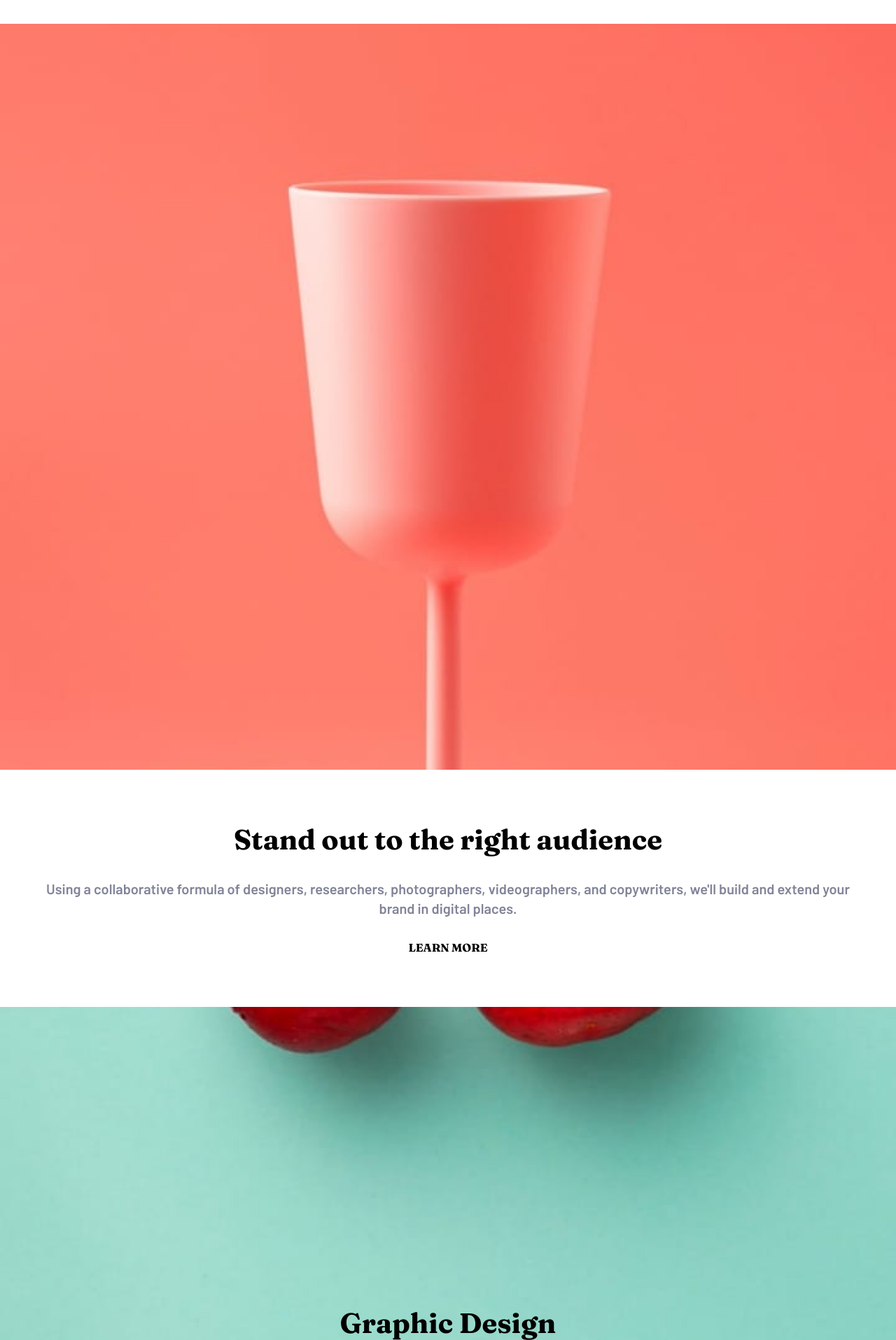
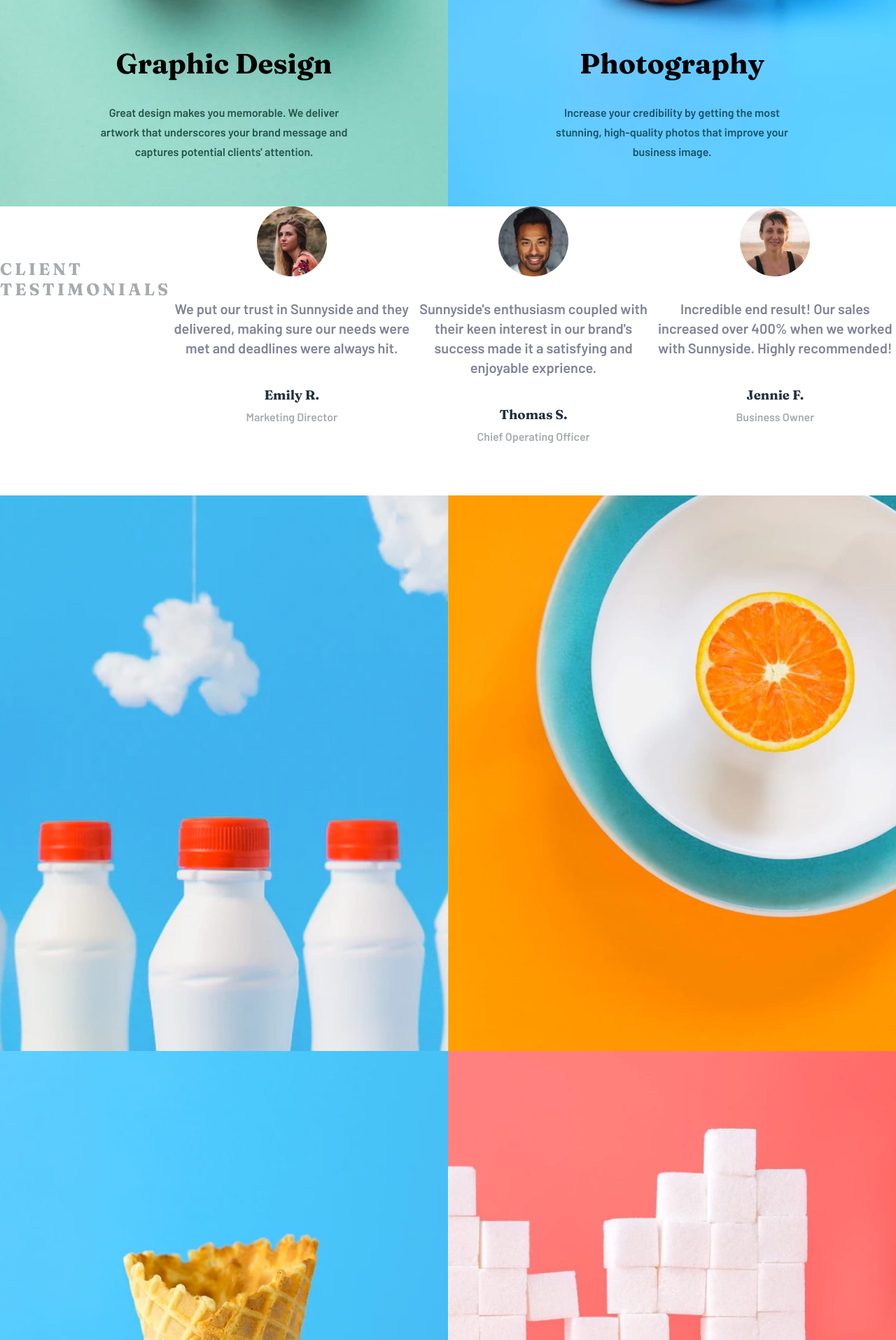
Before and after one commit to joegiuffrida/sunnyside-agency-landing-page, a Next.js app: page / in a window 1280 px wide. Shown: the part 2102-4017 px from the top of the page at 70% size. Built offline with nearby package versions, Linux system fonts and the light colour scheme.

Commit message:
benefits container desktop structure and order of divs

```diff
--- a/components/layout/Nav.js
+++ b/components/layout/Nav.js
@@ -11,7 +11,7 @@ const Nav = () => {
   return (
     <div className={styles.navContainer}>
       <div className={styles.navLogo}>
-        <a>sunnyside</a>
+        <a href="#">sunnyside</a>
       </div>
       <div className={styles.mobileNavHeader}>
         <button
@@ -28,9 +28,9 @@ const Nav = () => {
       </div>
       <div className={styles.desktopNavHeader}>
         <nav>
-          <a>About</a>
-          <a>Services</a>
-          <a>Projects</a>
+          <a href="#">About</a>
+          <a href="#">Services</a>
+          <a href="#">Projects</a>
           <button className={styles.desktopNavButton}>CONTACT</button>
         </nav>
       </div>
--- a/styles/Home.module.css
+++ b/styles/Home.module.css
@@ -134,6 +134,7 @@ Default: Phones from 0px to 549px
   line-height: 1.75rem;
   font-family: Barlow, sans-serif;
   color: hsl(167, 40%, 24%);
+  padding: 0 100px;
 }
 
 .photography p {
@@ -142,6 +143,7 @@ Default: Phones from 0px to 549px
   line-height: 1.75rem;
   font-family: Barlow, sans-serif;
   color: hsl(198, 62%, 26%);
+  padding: 0 100px;
 }
 
 .testimonialContainer {
@@ -199,3 +201,57 @@ Default: Phones from 0px to 549px
 .gallery div img {
   width: 50%;
 }
+
+@media (min-width: 62.5rem) {
+  .benefitsContainer {
+    display: flex;
+    flex-wrap: wrap;
+  }
+
+  .transformImage {
+    width: 50%;
+    order: 2;
+  }
+
+  .transformText {
+    justify-content: center;
+    width: 50%;
+    order: 1;
+    text-align: left;
+    padding-left: 50px;
+    padding-right: 50px;
+  }
+
+  .standoutImage {
+    width: 50%;
+    order: 3;
+  }
+
+  .standoutImage img {
+    line-height: 0;
+    display: block;
+  }
+
+  .standoutText {
+    justify-content: center;
+    width: 50%;
+    order: 4;
+    text-align: left;
+    padding-left: 50px;
+    padding-right: 50px;
+  }
+
+  .graphicDesign {
+    width: 50%;
+    order: 5;
+  }
+
+  .photography {
+    width: 50%;
+    order: 6;
+  }
+
+  .testimonialContainer {
+    flex-direction: row;
+  }
+}
```
